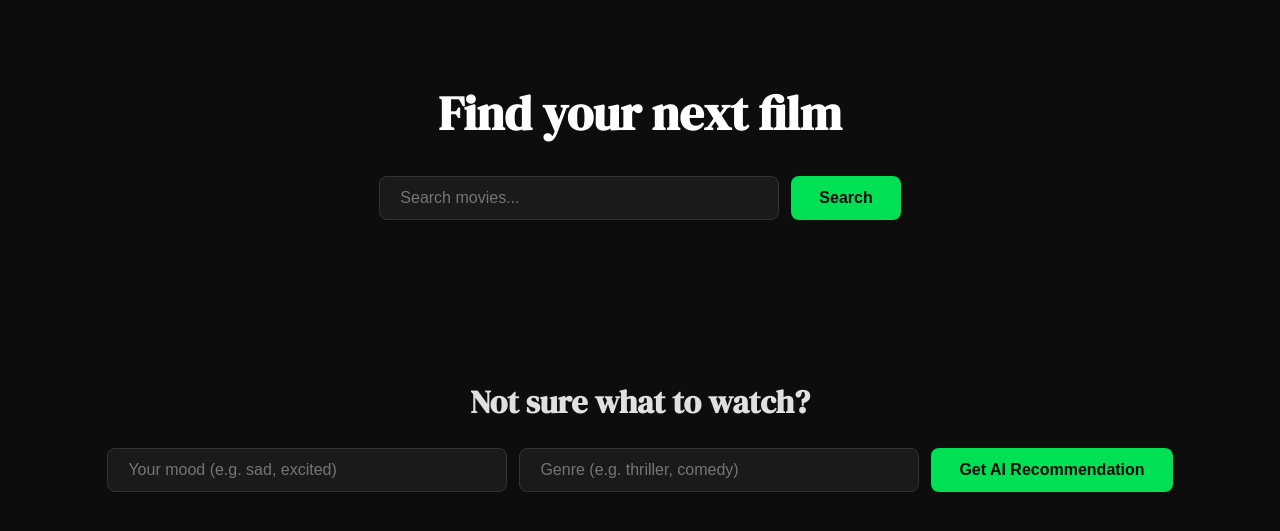
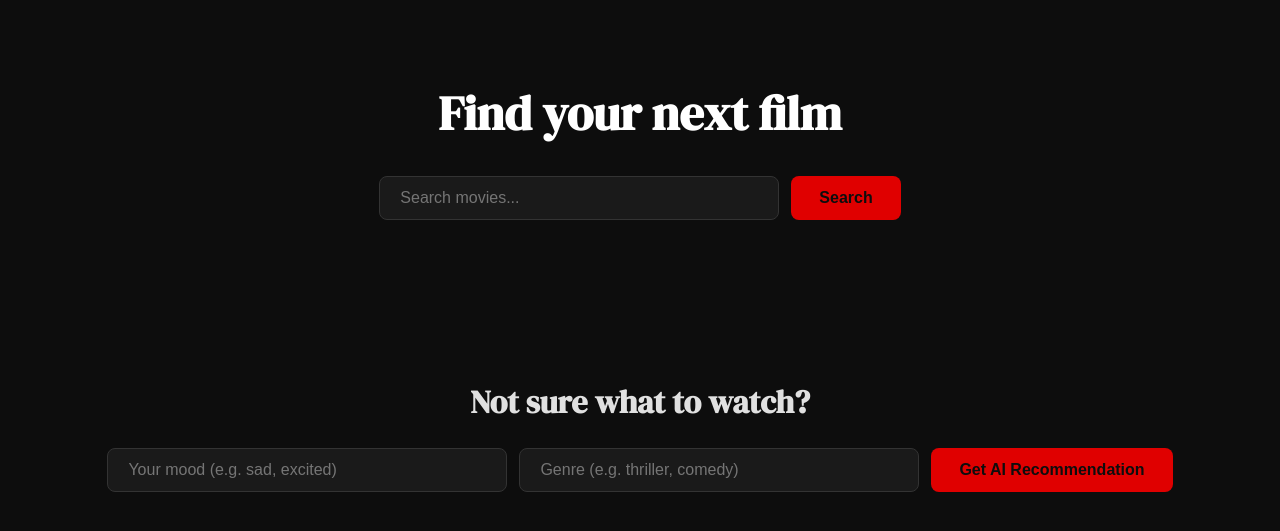
Before and after one commit to alytarek77/MovieApp, a Flask app: page / in a window 1280 px wide. Shown: the part 66-597 px from the top of the page. Run offline with Flask 3, Linux system fonts and the light colour scheme; parts of the project's set-up code (start-up, migrations or seed data) failed here and were passed over.

Commit message:
test: testing auto deploy

```diff
--- a/static/styles.css
+++ b/static/styles.css
@@ -81,7 +81,7 @@ body {
 
 .search-btn {
     padding: 12px 28px;
-    background: #00e054;
+    background: #e00000;
     color: #0d0d0d;
     border: none;
     border-radius: 8px;
```
